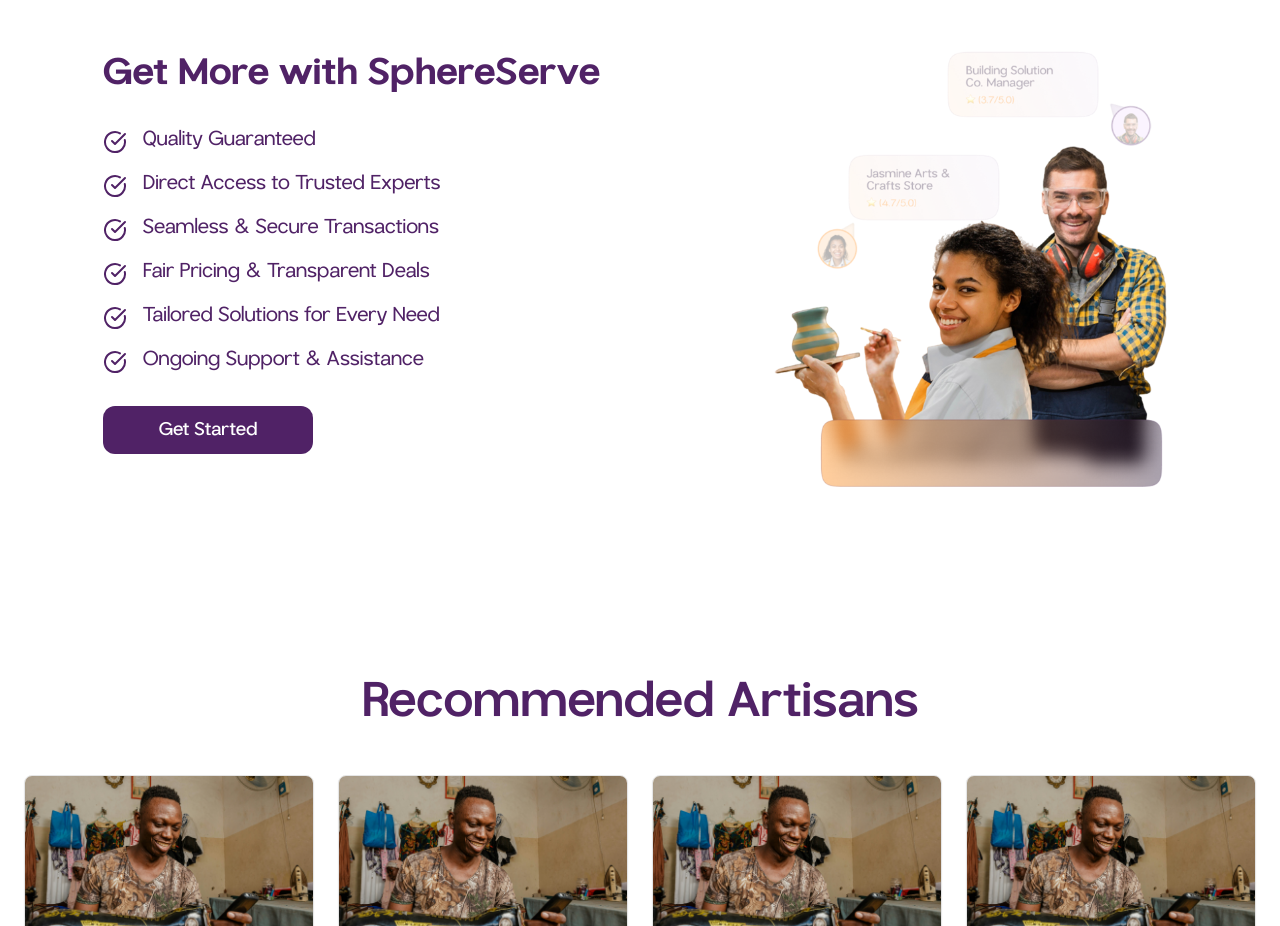
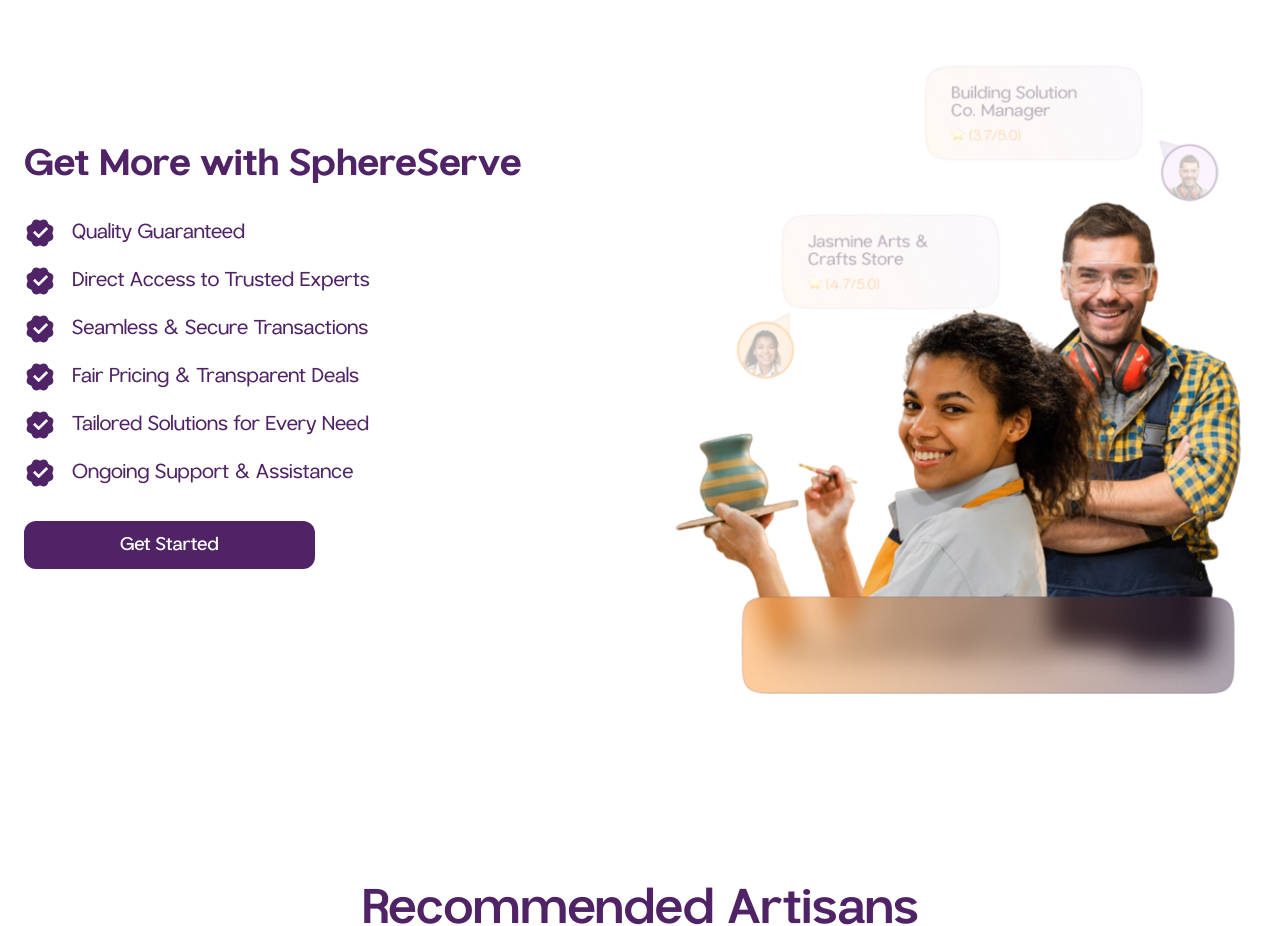
Before and after one commit to Sserve-repo/SST-Frontend, a Next.js app: page / in a window 1280 px wide. Shown: the part 860-1786 px from the top of the page. Built offline with nearby package versions, Linux system fonts and the light colour scheme.

Commit message:
refactor Section2 component for improved layout and styling; replace icon and adjust button size

```diff
--- a/components/landing/Section2.tsx
+++ b/components/landing/Section2.tsx
@@ -1,6 +1,6 @@
 import React from "react"
 import Image from "next/image"
-import { CheckCircle } from "lucide-react"
+import { RiVerifiedBadgeFill } from "react-icons/ri";
 import { Button } from "@/components/ui/button"
 
 const Section2 = () => {
@@ -17,7 +17,7 @@ const Section2 = () => {
     <section className="bg-white py-12 md:py-24">
       <div className="container mx-auto px-4 md:px-6">
         <div className="flex flex-col lg:flex-row-reverse justify-center w-full items-center gap-12">
-          <div className="w-full lg:w-1/3">
+          <div className="w-full lg:w-1/2">
             <Image
               src="/assets/images/property.png?height=600&width=800"
               alt="Property"
@@ -32,13 +32,13 @@ const Section2 = () => {
             </h2>
             <ul className="space-y-4">
               {items.map((item, index) => (
-                <li key={index} className="flex items-start gap-4">
-                  <CheckCircle className="h-6 w-6 text-[#502266] flex-shrink-0 mt-1" />
+                <li key={index} className="flex items-center gap-4">
+                  <RiVerifiedBadgeFill className="h-8 w-8 text-[#502266] flex-shrink-0" />
                   <p className="text-lg md:text-xl text-[#502266]">{item}</p>
                 </li>
               ))}
             </ul>
-            <Button className="bg-[#502266] text-white hover:bg-[#502266]/90 text-lg px-14 py-6 rounded-xl">
+            <Button className="bg-[#502266] text-white hover:bg-[#502266]/90 text-lg px-24 py-6 rounded-xl">
               Get Started
             </Button>
           </div>
```
